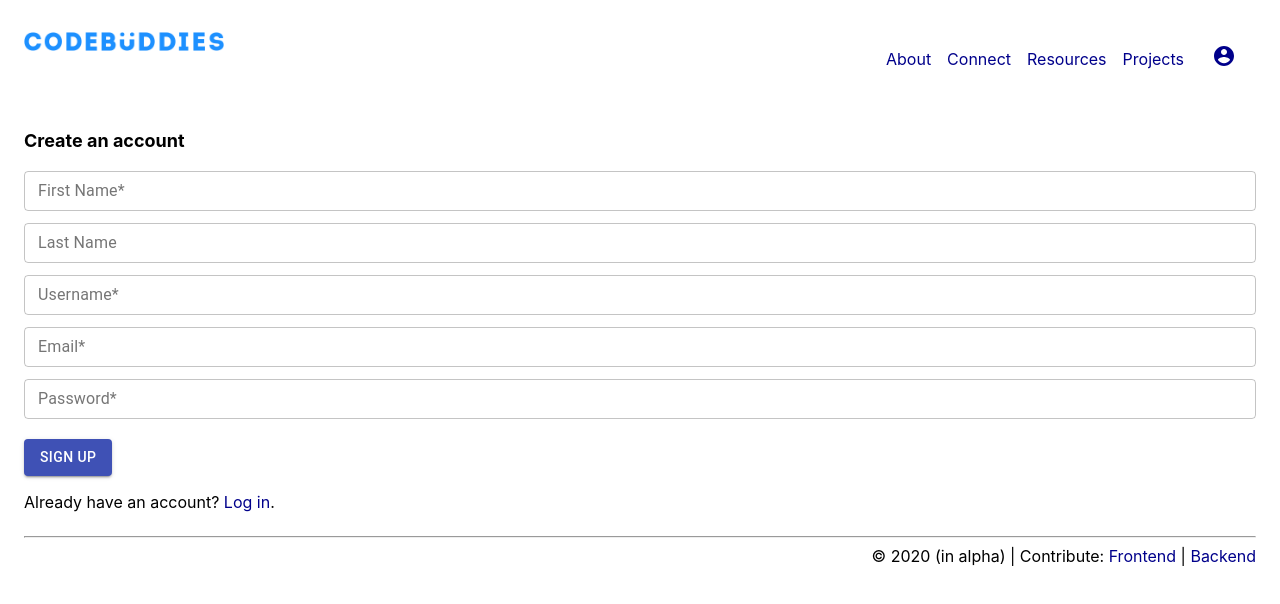
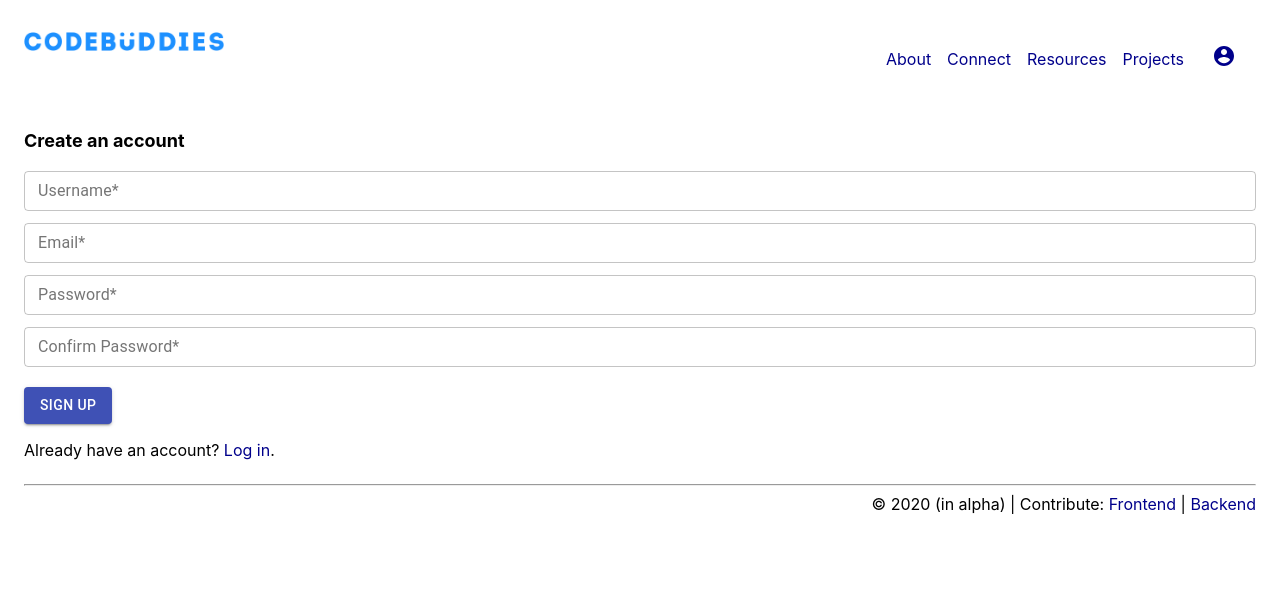
Before and after one commit to codebuddies/frontend, a React (Create React App) app: page /signup in a window 1280 px wide. Shown: the top 604 px of the page. Built offline with nearby package versions, Linux system fonts and the light colour scheme; what @hapi/joi would draw is missing.

Commit message:
register and login api updated

```diff
--- a/src/components/Auth/LoginForm.js
+++ b/src/components/Auth/LoginForm.js
@@ -20,7 +20,8 @@ const LoginForm = ({ toggleActiveForm }) => {
       password,
     };
     axios
-      .post('/auth/obtain_token/', data)
+      // .post('/auth/obtain_token/', data)
+      .post('/api/v1/auth/login/', data)
       .then(res => {
         auth.setAuthTokens(res.data);
         setIsLoggedIn(true);
--- a/src/components/Auth/SignUpForm.js
+++ b/src/components/Auth/SignUpForm.js
@@ -13,16 +13,15 @@ const SignUpForm = ({ toggleActiveForm }) => {
   const referer = '/profile';
   const auth = useAuth();
 
-  const onSubmit = ({ username, password, firstName, lastName, email }) => {
+  const onSubmit = ({ username, password1, password2, email }) => {
     const data = {
       username,
-      password,
       email,
-      first_name: firstName,
-      last_name: lastName,
+      password1,
+      password2,
     };
     axios
-      .post('/auth/users/', data)
+      .post('/api/v1/auth/registration/', data)
       .then(res => {
         auth.setAuthTokens(res.data);
         setIsLoggedIn(true);
@@ -63,24 +62,6 @@ const SignUpForm = ({ toggleActiveForm }) => {
         fullWidth
         variant="outlined"
         margin="dense"
-        name="firstName"
-        label="First Name*"
-        id="first-name"
-      />
-      <Field
-        as={TextField}
-        fullWidth
-        variant="outlined"
-        margin="dense"
-        name="lastName"
-        label="Last Name"
-        id="last-name"
-      />
-      <Field
-        as={TextField}
-        fullWidth
-        variant="outlined"
-        margin="dense"
         name="username"
         label="Username*"
         id="username"
@@ -99,10 +80,20 @@ const SignUpForm = ({ toggleActiveForm }) => {
         fullWidth
         variant="outlined"
         margin="dense"
-        name="password"
+        name="password1"
         label="Password*"
         type="password"
-        id="password"
+        id="password1"
+      />
+      <Field
+        as={TextField}
+        fullWidth
+        variant="outlined"
+        margin="dense"
+        name="password2"
+        label="Confirm Password*"
+        type="password"
+        id="password2"
       />
 
       {errorMessage && <Box color="error.main"> {errorMessage}</Box>}
--- a/src/components/Auth/SignUpForm.schema.js
+++ b/src/components/Auth/SignUpForm.schema.js
@@ -2,14 +2,6 @@ import Joi from '@hapi/joi';
 import { createValidationResolver } from '../form';
 
 const schema = Joi.object({
-  firstName: Joi.string()
-    .required()
-    .trim()
-    .label('First Name'),
-  lastName: Joi.string()
-    .allow('')
-    .trim()
-    .label('Last Name'),
   username: Joi.string()
     .alphanum()
     .min(3)
@@ -22,17 +14,23 @@ const schema = Joi.object({
     .required()
     .trim()
     .label('Email'),
-  password: Joi.string()
+  password1: Joi.string()
     .required()
     .label('Password'),
+  password2: Joi.any()
+    .valid(Joi.ref('password1'))
+    .required()
+    .label('Confirm Password')
+    .options({ messages: { 'any.only': 'Passwords do not match' } }),
 });
 
 const defaultValues = {
-  firstName: '',
-  lastName: '',
+  // firstName: '',
+  // lastName: '',
   username: '',
   email: '',
-  password: '',
+  password1: '',
+  password2: '',
 };
 
 const validationResolver = createValidationResolver(schema);
```
